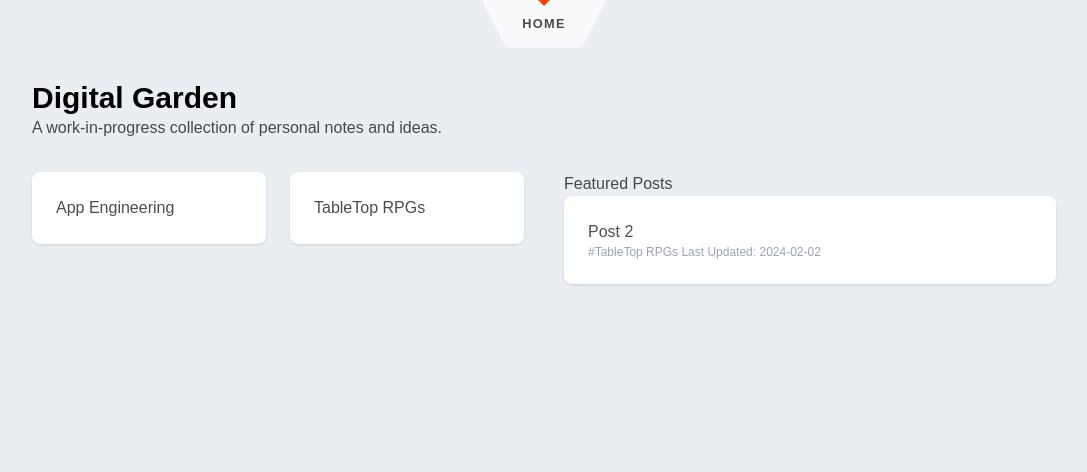
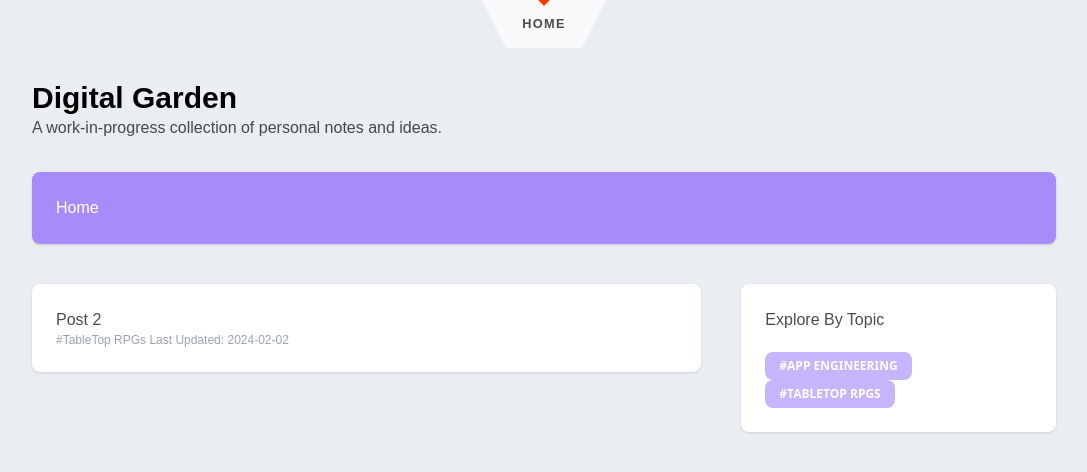
Before and after one commit to hmorey3/digital-garden, a SvelteKit app: page / in a window 1280 px wide. Shown: the top 472 px of the page, without its empty margins (96-1183 px from the left). Built offline with nearby package versions, Linux system fonts and the light colour scheme.

Commit message:
little remodel

```diff
--- a/src/components/Sidebar.svelte
+++ b/src/components/Sidebar.svelte
@@ -1,20 +1,13 @@
 <script lang='ts'>
-	import { globalStore} from './global_store.svelte';
+	import { siteContent} from './global_store.svelte';
 </script>
 
-<div>
-	<p>Featured Posts</p>
-	{#each $globalStore.featuredPosts as post}
-		<a href={post.route} style="color: inherit">
-			<div class="p-6 shadow bg-white rounded-lg">
-				{post.name}
-				<p class="text-xs text-gray-400">
-					{#each post.topicLabels as label}
-						#{label}
-					{/each}
-					Last Updated: {post.lastUpdated}
-				</p>
-			</div>
-		</a>
+
+<div class="p-6 shadow bg-white rounded-lg">
+	<p class="mb-5">Explore By Topic</p>
+	{#each $siteContent.topics as topic}
+		<div class="center relative inline-block select-none whitespace-nowrap rounded-lg bg-violet-300 py-2 px-3.5 mr-3 align-baseline font-sans text-xs font-bold uppercase leading-none text-white">
+			<a href={topic.route} style="color: inherit">#{topic.name}</a>
+		</div>
 	{/each}
 </div>
--- a/src/components/global_store.svelte
+++ b/src/components/global_store.svelte
@@ -1,11 +1,14 @@
 <script lang="ts" context="module">
 	import { writable } from 'svelte/store';
-	import type { GlobalData } from './types';
+	import type { GlobalData } from '../routes/types';
+
 
     const initTopicGroupings: GlobalData= {
         featuredPosts: [],
-        topics: []
+        topics: [],
+        posts: []
     }
 
-	export const globalStore = writable(initTopicGroupings);
+	export const siteContent = writable(initTopicGroupings);
+    export const pageTitle = writable('');
 </script>
--- a/src/routes/+layout.svelte
+++ b/src/routes/+layout.svelte
@@ -1,20 +1,21 @@
 <script lang="ts">
-	import Header from '../components/Header_DG.svelte';
-	import Sidebar from '../components/Sidebar.svelte';
-	import { globalStore} from '../components/global_store.svelte';
+	import Header from '../components/header.svelte';
+	import Sidebar from '../components/sidebar.svelte';
+	import { siteContent, pageTitle} from '../components/global_store.svelte';
 	import './styles.css';
 	import type { GlobalData } from './types';
 
 	export let data: GlobalData;
-	globalStore.set(data)
+	siteContent.set(data)
+	console.log('Layout loaded pre-rendered data:', data)
 
-	console.log('Layout loaded pre-rendered data:', data)
 </script>
 
 <div class="app">
 	<div class="" style="width: 80%; margin: 0 auto"><Header /></div>
-	<div style="width: 80%; margin: 0 auto" class="grid grid-cols-2 gap-10">
-		<div>
+	<div style="width: 80%; margin: 0 auto" class="grid grid-cols-3 gap-10">
+		<div class="col-span-3 p-6 shadow bg-violet-400 text-white rounded-lg">{$pageTitle}</div>
+		<div class="col-span-2">
 			<main style="padding: 0">
 				<slot />
 			</main>
@@ -23,10 +24,6 @@
 			<Sidebar />
 		</div>
 	</div>
-
-	<!-- <footer>
-		<p>visit <a href="https://kit.svelte.dev">kit.svelte.dev</a> to learn SvelteKit</p>
-	</footer> -->
 </div>
 
 <style>
--- a/src/routes/+page.svelte
+++ b/src/routes/+page.svelte
@@ -1,28 +1,33 @@
 <script lang="ts">
-  import {globalStore} from '../components/global_store.svelte'
+	import { siteContent, pageTitle } from '../components/global_store.svelte';
+	pageTitle.set("Home")
 
-  // TODO:
-  // deploy to github
-  // update readme - Static rendering - parsing at build, how to add pages
-// display last updated
+	// TODO:
+	// deploy to github
+	// update readme - Static rendering - parsing at build, how to add pages
+	// display last updated
 
 	//Tailwind CSS: https://v1.tailwindcss.com/components
 
-  /*
-
+	/*
 
 */
-
 </script>
 
 <svelte:head><title>Digital Garden</title></svelte:head>
 
+<div class="grid grid-cols-1 gap-6">
 
-<div class="grid grid-cols-2 gap-6">
-	{#each $globalStore.topics as topic}
-		<a href={topic.route} style="color: inherit">
+	{#each $siteContent.featuredPosts as post}
+		<a href={post.route} style="color: inherit">
 			<div class="p-6 shadow bg-white rounded-lg">
-				{topic.name}
+				{post.name}
+				<p class="text-xs text-gray-400">
+					{#each post.topicLabels as label}
+						#{label}
+					{/each}
+					Last Updated: {post.lastUpdated}
+				</p>
 			</div>
 		</a>
 	{/each}
--- a/src/routes/config.ts
+++ b/src/routes/config.ts
@@ -1,5 +1,6 @@
 export const CONFIG = {
     pathToPostMdDir: "/posts/md",
     pathToTopic: '/topic',
-    postFileName: "+page.svelte.md"
+    postFileName: "+page.svelte.md",
+    pageNameKey: 'pageNameKey'
 }
--- a/src/routes/posts/+layout.svelte
+++ b/src/routes/posts/+layout.svelte
@@ -1,7 +1,8 @@
 <script lang="ts">
 	import type { PostMeta } from "../types";
-
     export let data: {metadata: PostMeta} | undefined
+    import { pageTitle} from '../../components/global_store.svelte';
+    pageTitle.set(data?.metadata.name ?? "Error")
 </script>
 
 <svelte:head>
--- a/src/routes/topic/[topicSlug]/+page.svelte
+++ b/src/routes/topic/[topicSlug]/+page.svelte
@@ -1,7 +1,9 @@
 <script lang="ts">
+	import { pageTitle } from '../../../components/global_store.svelte';
 
     export let data
     const posts = data.postsWithLabel ?? []
+	pageTitle.set(data.topicName ?? "Error")
 </script>
 
 <svelte:head><title>{data.topicName} - Digital Garden</title></svelte:head>
```
Also changed, not shown: src/components/header.svelte (renamed from src/components/Header_DG.svelte).
